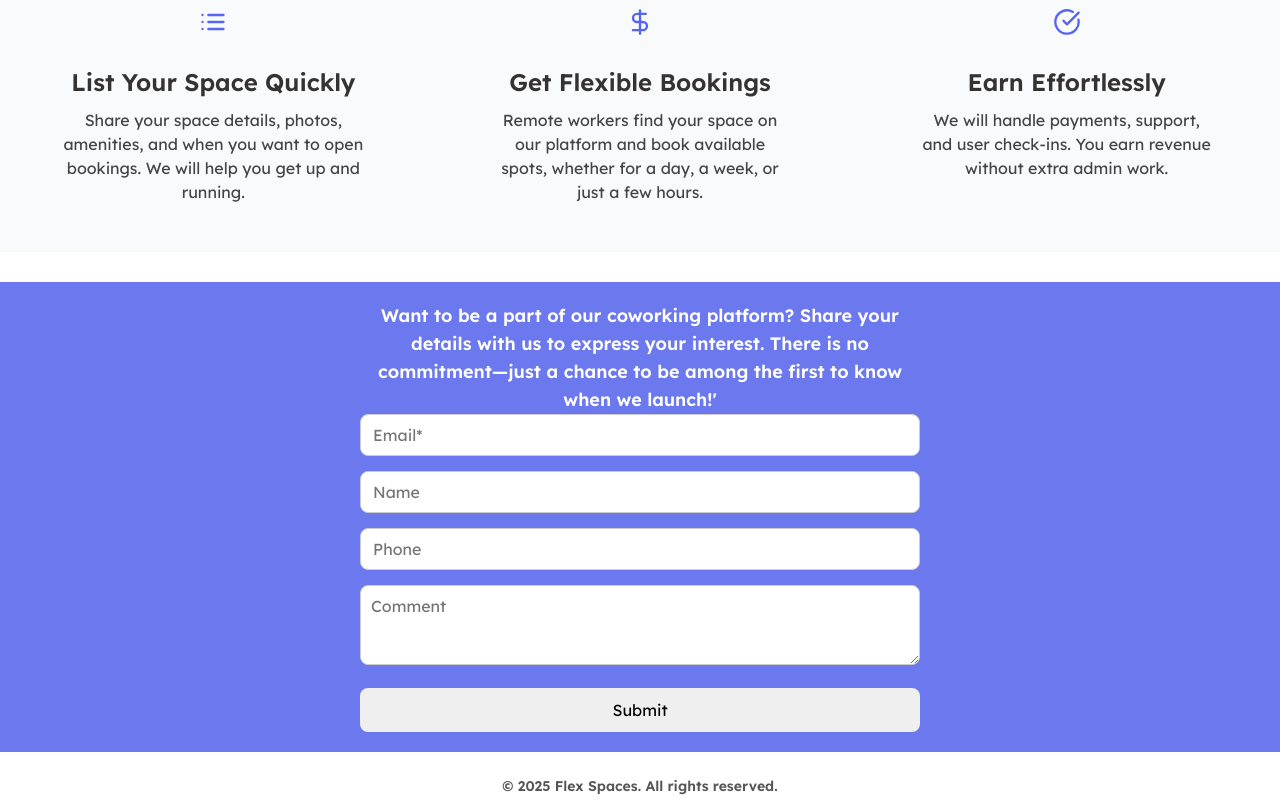
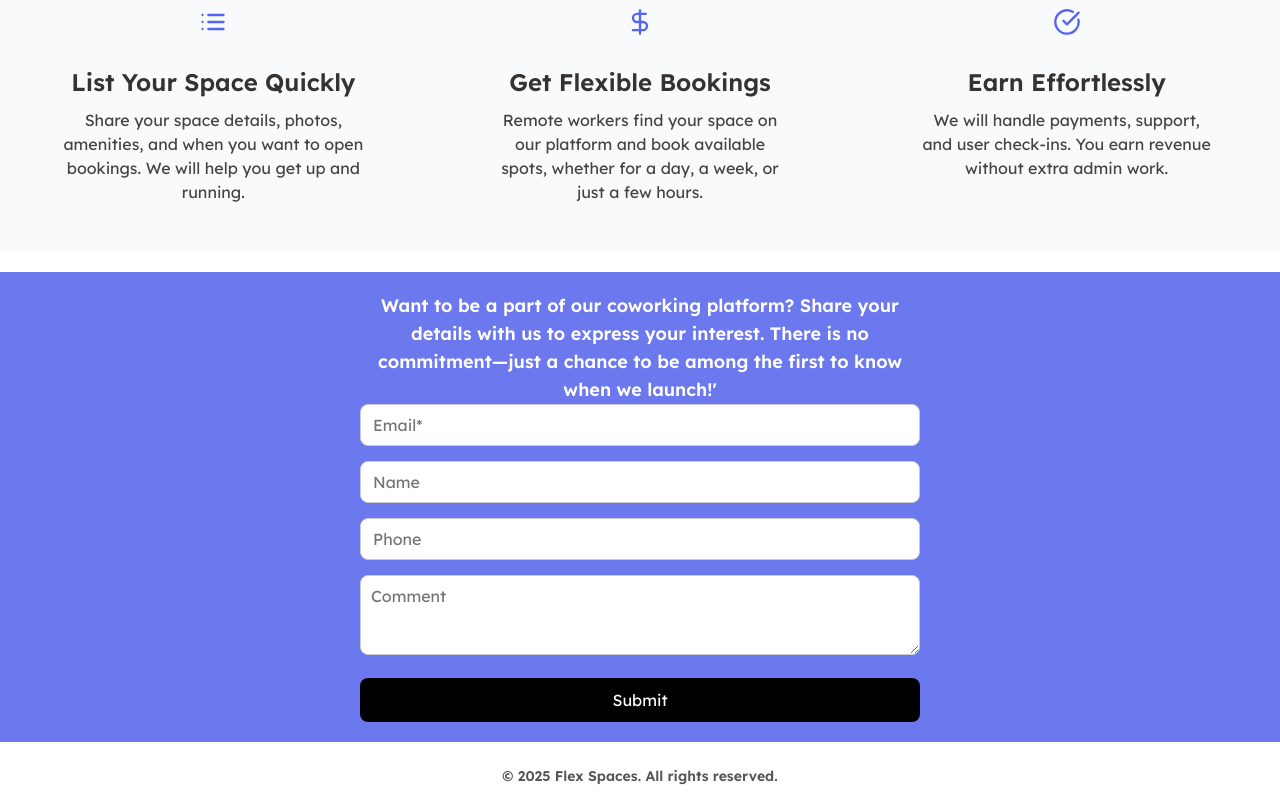
Before and after one commit to lauraxh91/flex-spaces-app, a React (Vite) app: page / in a window 1280 px wide. Shown: the part 1299-2099 px from the top of the page. Built offline with nearby package versions, Linux system fonts and the light colour scheme.

Commit message:
changed color of button

```diff
--- a/src/components/ContactForm.jsx
+++ b/src/components/ContactForm.jsx
@@ -48,8 +48,8 @@ const styles = {
     fontFamily: 'inherit',
   },
   button: {
-    backgroundColor: '#white',
-    color: 'black',
+    backgroundColor: 'black',
+    color: 'white',
     border: 'none',
     padding: '12px 20px',
     fontSize: '16px',
--- a/src/components/Hero/HeroButton.jsx
+++ b/src/components/Hero/HeroButton.jsx
@@ -24,16 +24,11 @@ const styles = {
 };
 
 const HeroButton = ({ label = '👉 I\'m Interested' }) => {
-  const navigate = useNavigate();
-
   return (
     <div style={styles.ButtonWrapper}>
-      <button
-        style={styles.Button}
-        onClick={() => navigate('/contact-form')}
-      >
+      <a href="#contact" style={{ ...styles.Button, display: 'flex', alignItems: 'center', justifyContent: 'center', textDecoration: 'none' }}>
         {label}
-      </button>
+      </a>
     </div>
   );
 };
--- a/src/pages/HomePage.jsx
+++ b/src/pages/HomePage.jsx
@@ -41,7 +41,7 @@ const HomePage = () => {
                 <GettingStartedSection />
             </section>
         </div>
-        <div style={{ paddingTop: '30px' }}>
+        <div style={{ paddingTop: '20px' }}>
         <section style={{  textAlign: 'center',lineHeight: '28px',fontWeight: 700,    fontSize: '18px',color: '#030303'}} id="contact">
             <ContactForm />
             <Footer />
```
